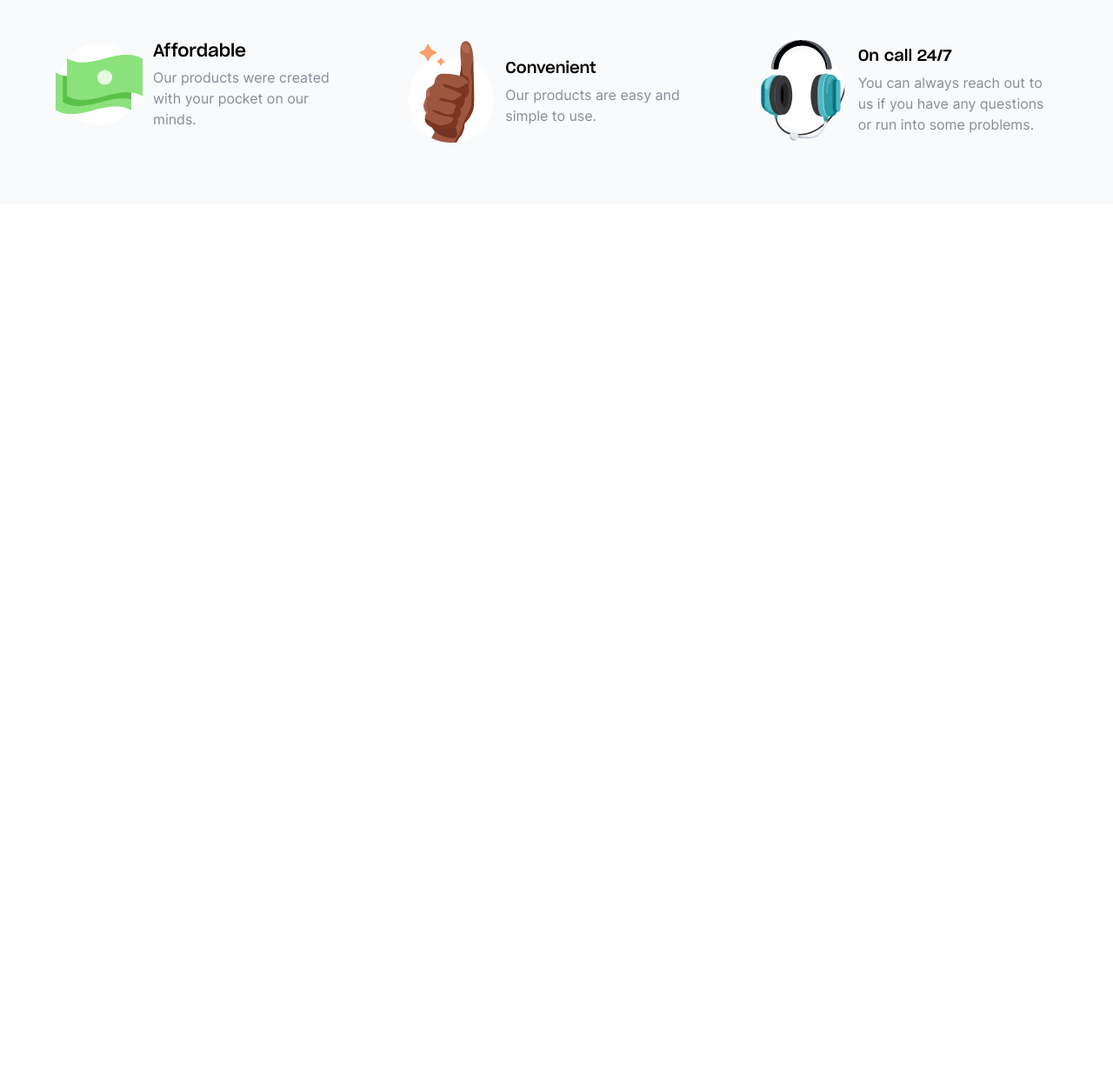
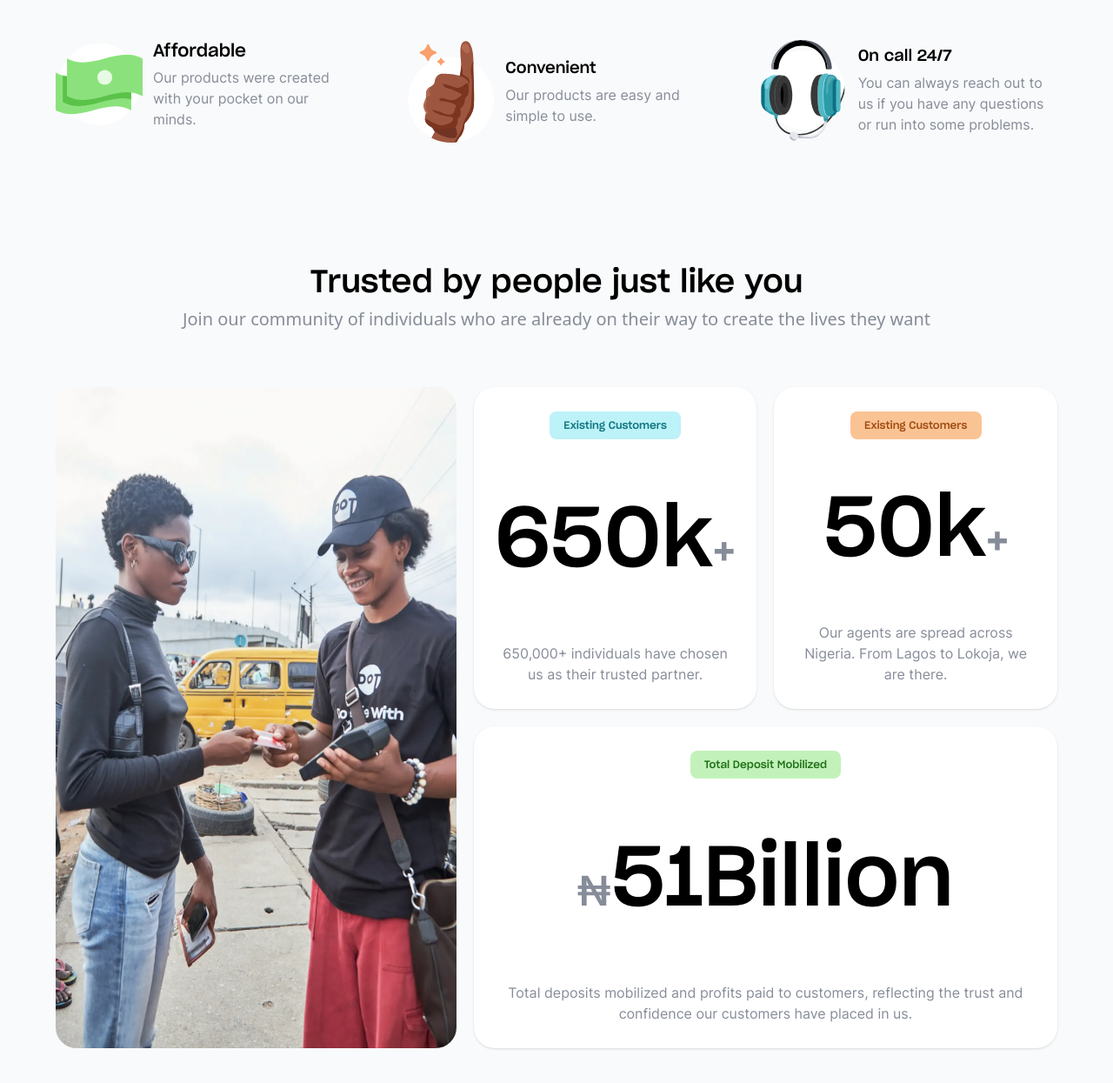
Before and after one commit to professor-12/dot-ai-clone, an Astro site: page / in a window 1280 px wide. Shown: the part 1097-2342 px from the top of the page at 87% size. Before the commit the page ends 1332 px from the top, so only its background shows below. Built offline with nearby package versions, Linux system fonts and the light colour scheme; Astro itself is replaced by a stand-in of ours.

Commit message:
Create the ui-design for stats component

```diff
--- /dev/null
+++ b/src/components/Stats.astro
@@ -0,0 +1,74 @@
+---
+import { Image } from "astro:assets";
+import Card from "./UI/Card.astro";
+import InterestingButton from "./UI/InterestingButton.astro";
+---
+
+<section class="bg-gray-50 text-black py-[70px]">
+    <div class="contain">
+        <div class="text-center space-y-2">
+            <h1 class="font-grosek text-4xl font-medium">
+                Trusted by people just like you
+            </h1>
+            <p class="text-muted text-xl font-normal">
+                Join our community of individuals who are already on their way
+                to create the lives they want
+            </p>
+        </div>
+    </div>
+    <section class="flex contain pt-16 gap-5">
+        <div class="lg:w-2/5 h-auto md:w-1/2 rounded-3xl overflow-clip">
+            <Image
+                src={"/images/stats-main.webp"}
+                alt={""}
+                width={1024}
+                height={1024}
+                class="w-full h-full aspect-auto bg-cover"
+            />
+        </div>
+        <div class="grid grid-cols-2 max-md:grid-cols-1 gap-5 flex-1">
+            <Card>
+                <InterestingButton text="Existing Customers" variants="blue" />
+                <h1
+                    class="font-grosek flex items-baseline xl:text-8xl font-medium"
+                >
+                    650k <span class="text-5xl text-muted font-medium">+</span>
+                </h1>
+                <p class="text-muted text-center text-base font-inter">
+                    650,000+ individuals have chosen us as their trusted
+                    partner.
+                </p>
+            </Card>
+            <Card>
+                <InterestingButton text="Existing Customers" variants="red" />
+                <h1
+                    class="font-grosek flex items-baseline xl:text-8xl font-medium"
+                >
+                    50k <span class="text-5xl text-muted font-medium">+</span>
+                </h1>
+                <p class="text-muted text-center text-base font-inter">
+                    Our agents are spread across Nigeria. From Lagos to Lokoja,
+                    we are there.
+                </p>
+            </Card>
+            <div class="lg:col-span-2 h-full">
+                <Card>
+                    <InterestingButton
+                        text="Total Deposit Mobilized"
+                        variants="green"
+                    />
+                    <h1
+                        class="font-grosek flex items-baseline xl:text-8xl font-medium"
+                    >
+                        <span class="text-5xl text-muted font-medium">₦</span> 51Billion
+                    </h1>
+                    <p class="text-muted text-center text-base font-inter">
+                        Total deposits mobilized and profits paid to customers,
+                        reflecting the trust and confidence our customers have
+                        placed in us.
+                    </p>
+                </Card>
+            </div>
+        </div>
+    </section>
+</section>
--- /dev/null
+++ b/src/components/UI/Card.astro
@@ -0,0 +1,11 @@
+---
+
+---
+
+<div
+    class="bg-white min-h-[370px] shadow rounded-3xl p-7 flex flex-col justify-between items-center"
+>
+    <slot />
+</div>
+
+<style></style>
--- /dev/null
+++ b/src/components/UI/InterestingButton.astro
@@ -0,0 +1,53 @@
+---
+interface Props {
+    variants: "blue" | "red" | "green";
+    text: string;
+}
+
+const varaint = {
+    blue: "blue-pill",
+    red: "yellow-pill",
+    green: "green-pill",
+};
+
+const { text, variants } = Astro.props;
+---
+
+<span class={(varaint[variants] + " " + "font-grosek") as string}>{text}</span>
+
+<style>
+    .blue-pill {
+        color: #0d747f;
+        font-size: 12px;
+        font-weight: 500;
+        line-height: 20px;
+        padding: 6px 16px;
+        background-color: #bcf2f8;
+        border-radius: 8px;
+        position: relative;
+        z-index: 0;
+    }
+    .yellow-pill {
+        color: #9f4b13;
+        font-size: 12px;
+        font-weight: 500;
+        line-height: 20px;
+        padding: 6px 16px;
+        background-color: #fac394;
+        border-radius: 8px;
+        position: relative;
+        z-index: 0;
+    }
+
+    .green-pill {
+        color: #1f6f15;
+        font-size: 12px;
+        font-weight: 500;
+        line-height: 20px;
+        padding: 6px 16px;
+        background-color: #c2f2ba;
+        border-radius: 8px;
+        position: relative;
+        z-index: 0;
+    }
+</style>
--- a/src/layouts/Layout.astro
+++ b/src/layouts/Layout.astro
@@ -37,7 +37,9 @@ const { title } = Astro.props;
         --font-grotesk25: "__grotesk25_0edee8", "__grotesk25_Fallback_0edee8";
         --font-grosek: "__grotesk_2bf059", "__grotesk_Fallback_2bf059";
     }
-
+    .font-grosek {
+        font-family: var(--font-grosek);
+    }
     .font-inter {
         font-family: var(--font-inter);
     }
@@ -52,4 +54,5 @@ const { title } = Astro.props;
     .scroll-none {
         scrollbar-width: 0;
     }
+
 </style>
--- a/src/pages/index.astro
+++ b/src/pages/index.astro
@@ -3,6 +3,7 @@ import Layout from "../layouts/Layout.astro";
 import Header from "../components/Header.astro";
 import Feature from "../components/Feature.astro";
 import Hero from "../components/Hero.astro";
+import Stats from "../components/Stats.astro";
 ---
 
 <!-- <script>
@@ -47,5 +48,6 @@ import Hero from "../components/Hero.astro";
             <Hero />
         </main>
         <Feature />
+        <Stats />
     </div>
 </Layout>
--- a/tailwind.config.mjs
+++ b/tailwind.config.mjs
@@ -3,8 +3,8 @@ export default {
 	content: ['./src/**/*.{astro,html,js,jsx,md,mdx,svelte,ts,tsx,vue}'],
 	theme: {
 		extend: {
-			fontFamily: {
-				"inter": ""
+			colors: {
+				"muted": "#868c98"
 			}
 		},
 	},
```
Also changed, not shown: public/images/stats-main.webp (added).
